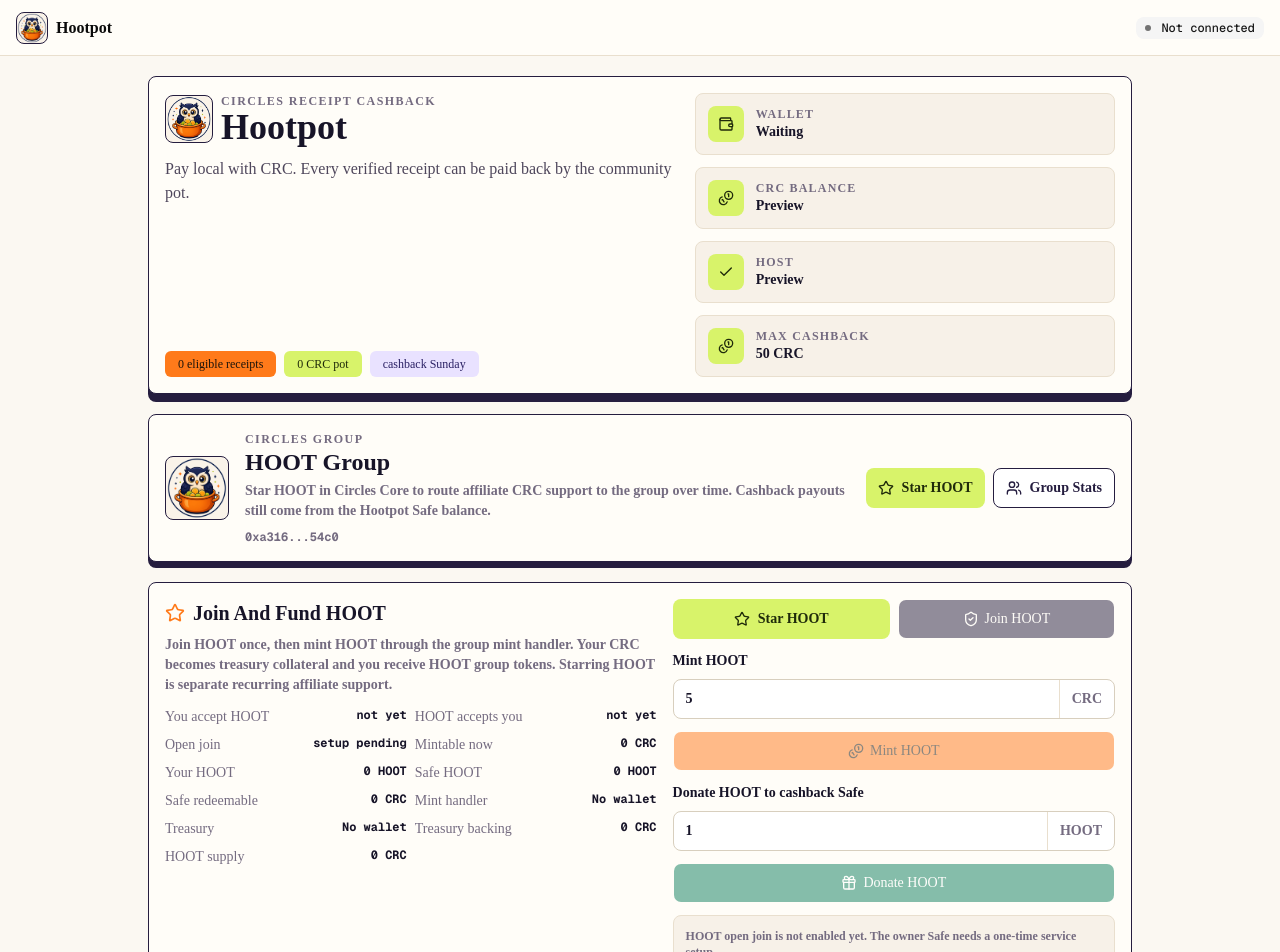
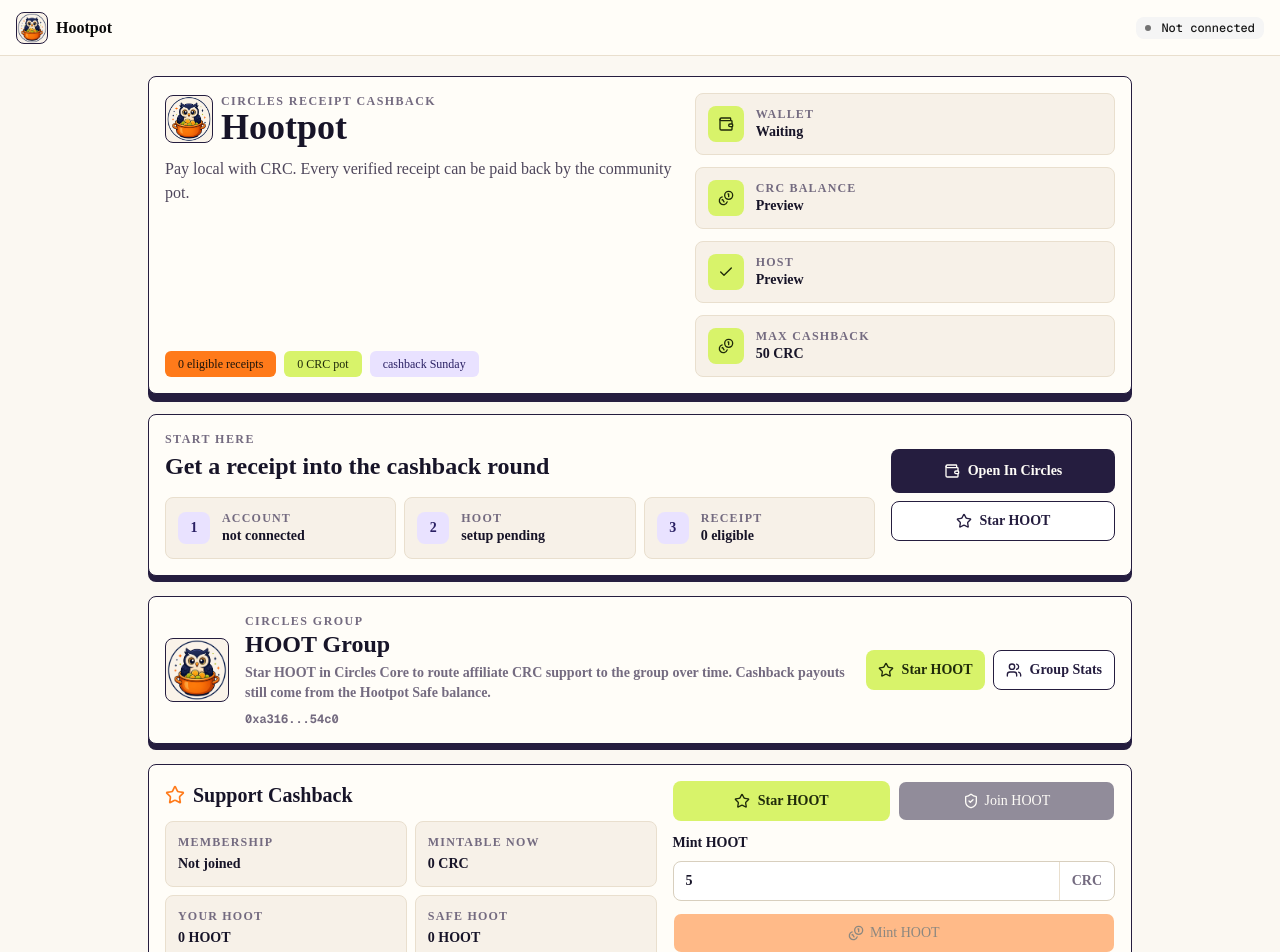
Before and after one commit to GiraeffleAeffle/hootpot, a Next.js app: page / in a window 1280 px wide. Shown: the top 952 px of the page. Built offline with nearby package versions, Linux system fonts and the light colour scheme; no server answers; the database is empty.

Commit message:
Clarify Hootpot onboarding flow

```diff
--- a/components/hootpot/HootpotApp.tsx
+++ b/components/hootpot/HootpotApp.tsx
@@ -548,6 +548,11 @@ export function HootpotApp() {
     group?.configuredOpenService ?? "",
   );
   const openJoinEnabled = Boolean(group?.openJoinEnabled);
+  const hootMembershipReady = Boolean(
+    supportState?.participantTrustsGroup && supportState?.groupTrustsParticipant,
+  );
+  const hasMintableSupport = isPositiveAtto(supportState?.maxMintableAtto);
+  const hasDonatableHoot = isPositiveAtto(supportState?.groupTokenBalanceAtto);
   const isGroupOwnerConnected =
     Boolean(address && group) &&
     address?.toLowerCase() === group?.owner.toLowerCase();
@@ -1471,6 +1476,102 @@ export function HootpotApp() {
         ) : null}
 
         <section className="grid gap-4 rounded-[8px] border border-[#251d3f] bg-[#fffdf8] p-4 shadow-[0_6px_0_#251d3f] md:grid-cols-[1fr_auto] md:items-center">
+          <div>
+            <p className="text-xs font-bold uppercase tracking-[0.12em] text-[#746b80]">
+              Start here
+            </p>
+            <h2 className="mt-1 text-2xl font-black leading-tight">
+              Get a receipt into the cashback round
+            </h2>
+            <div className="mt-4 grid gap-2 sm:grid-cols-3">
+              <FlowStep
+                index="1"
+                label="Account"
+                value={isConnected ? accountDisplayName(account, address) : "not connected"}
+                done={isConnected}
+              />
+              <FlowStep
+                index="2"
+                label="HOOT"
+                value={
+                  hootMembershipReady
+                    ? "joined"
+                    : openJoinEnabled
+                      ? "ready to join"
+                      : "setup pending"
+                }
+                done={hootMembershipReady}
+              />
+              <FlowStep
+                index="3"
+                label="Receipt"
+                value={`${eligibleTickets.length} eligible`}
+                done={eligibleTickets.length > 0}
+              />
+            </div>
+          </div>
+          <div className="grid gap-2 md:min-w-56">
+            {!isConnected ? (
+              <a
+                href="https://circles.gnosis.io/playground?url=https%3A%2F%2Fhootpot.vercel.app%2F"
+                className="inline-flex h-11 items-center justify-center gap-2 rounded-[8px] bg-[#251d3f] px-4 text-sm font-black text-[#fffdf8]"
+              >
+                <Wallet className="size-4" />
+                Open In Circles
+              </a>
+            ) : !hootMembershipReady ? (
+              <Button
+                type="button"
+                disabled={!isMiniappHost || !groupConfigured || isTrustingHoot}
+                onClick={joinHootGroup}
+                className="h-11 rounded-[8px] bg-[#251d3f] text-[#fffdf8] hover:bg-[#382b66]"
+              >
+                <ShieldCheck className="size-4" />
+                {isTrustingHoot ? "Joining..." : "Join HOOT"}
+              </Button>
+            ) : hasMintableSupport ? (
+              <Button
+                type="button"
+                disabled={!canSupportHoot}
+                onClick={supportHoot}
+                className="h-11 rounded-[8px] bg-[#ff7a1a] text-[#1c140b] hover:bg-[#ff8f3f]"
+              >
+                <Coins className="size-4" />
+                Mint HOOT
+              </Button>
+            ) : hasDonatableHoot ? (
+              <Button
+                type="button"
+                disabled={!canDonateHoot}
+                onClick={donateHootToPot}
+                className="h-11 rounded-[8px] bg-[#0d7f5f] text-white hover:bg-[#0b6b51]"
+              >
+                <Gift className="size-4" />
+                Donate HOOT
+              </Button>
+            ) : (
+              <a
+                href="#checkout"
+                className="inline-flex h-11 items-center justify-center gap-2 rounded-[8px] bg-[#251d3f] px-4 text-sm font-black text-[#fffdf8]"
+              >
+                <ReceiptText className="size-4" />
+                Create Receipt
+              </a>
+            )}
+            <a
+              href={GROUP_URL}
+              className={cn(
+                "inline-flex h-10 items-center justify-center gap-2 rounded-[8px] border border-[#251d3f] bg-white px-3 text-sm font-black text-[#251d3f]",
+                !groupConfigured && "pointer-events-none opacity-50",
+              )}
+            >
+              <Star className="size-4" />
+              Star HOOT
+            </a>
+          </div>
+        </section>
+
+        <section className="grid gap-4 rounded-[8px] border border-[#251d3f] bg-[#fffdf8] p-4 shadow-[0_6px_0_#251d3f] md:grid-cols-[1fr_auto] md:items-center">
           <div className="flex min-w-0 items-center gap-4">
             <span
               aria-hidden="true"
@@ -1524,14 +1625,45 @@ export function HootpotApp() {
           <div>
             <div className="flex items-center gap-2">
               <Star className="size-5 text-[#ff7a1a]" />
-              <h2 className="text-xl font-black">Join And Fund HOOT</h2>
-            </div>
-            <p className="mt-2 text-sm font-semibold leading-5 text-[#746b80]">
-              Join HOOT once, then mint HOOT through the group mint handler.
-              Your CRC becomes treasury collateral and you receive HOOT group
-              tokens. Starring HOOT is separate recurring affiliate support.
-            </p>
+              <h2 className="text-xl font-black">Support Cashback</h2>
+            </div>
             <div className="mt-3 grid gap-2 text-sm sm:grid-cols-2">
+              <SupportStat
+                label="Membership"
+                value={
+                  hootMembershipReady
+                    ? "Joined"
+                    : isLoadingSupport
+                      ? "Checking"
+                      : "Not joined"
+                }
+              />
+              <SupportStat
+                label="Mintable now"
+                value={`${formatAttoCrc(supportState?.maxMintableAtto)} CRC`}
+              />
+              <SupportStat
+                label="Your HOOT"
+                value={`${formatAttoCrc(supportState?.groupTokenBalanceAtto)} HOOT`}
+              />
+              <SupportStat
+                label="Safe HOOT"
+                value={`${formatAttoCrc(supportState?.potGroupTokenBalanceAtto)} HOOT`}
+              />
+              <SupportStat
+                label="Safe redeemable"
+                value={`${formatAttoCrc(supportState?.potMaxRedeemableAtto)} CRC`}
+              />
+              <SupportStat
+                label="Treasury backing"
+                value={formatCrcBalance(group?.treasuryBalanceCrc ?? 0)}
+              />
+            </div>
+            <details className="mt-3 rounded-[8px] border border-[#e9dfce] bg-[#f7f1e8] p-3 text-sm">
+              <summary className="cursor-pointer font-black text-[#251d3f]">
+                Group diagnostics
+              </summary>
+              <div className="mt-3 grid gap-2 sm:grid-cols-2">
                 <ProofRow
                   label="You accept HOOT"
                   value={
@@ -1563,22 +1695,6 @@ export function HootpotApp() {
                   }
                 />
                 <ProofRow
-                label="Mintable now"
-                value={`${formatAttoCrc(supportState?.maxMintableAtto)} CRC`}
-              />
-              <ProofRow
-                label="Your HOOT"
-                value={`${formatAttoCrc(supportState?.groupTokenBalanceAtto)} HOOT`}
-              />
-              <ProofRow
-                label="Safe HOOT"
-                value={`${formatAttoCrc(supportState?.potGroupTokenBalanceAtto)} HOOT`}
-              />
-              <ProofRow
-                label="Safe redeemable"
-                value={`${formatAttoCrc(supportState?.potMaxRedeemableAtto)} CRC`}
-              />
-              <ProofRow
                   label="Mint handler"
                   value={formatAddress(
                     supportState?.mintHandler ?? groupMintHandlerAddress ?? null,
@@ -1589,14 +1705,11 @@ export function HootpotApp() {
                   value={formatAddress(groupTreasuryAddress)}
                 />
                 <ProofRow
-                label="Treasury backing"
-                value={formatCrcBalance(group?.treasuryBalanceCrc ?? 0)}
-              />
-              <ProofRow
                   label="HOOT supply"
                   value={formatCrcBalance(group?.totalSupplyCrc ?? 0)}
                 />
               </div>
+            </details>
           </div>
           <div className="grid gap-3">
             <div className="grid grid-cols-2 gap-2">
@@ -1711,7 +1824,10 @@ export function HootpotApp() {
         )}
 
         <section className="grid gap-4 lg:grid-cols-[1fr_360px]">
-          <Card className="rounded-[8px] border-[#251d3f] bg-[#fffdf8] shadow-none ring-[#251d3f]">
+          <Card
+            id="checkout"
+            className="rounded-[8px] border-[#251d3f] bg-[#fffdf8] shadow-none ring-[#251d3f]"
+          >
             <CardHeader className="border-b border-[#e9dfce]">
               <div className="flex items-start justify-between gap-3">
                 <div>
@@ -2529,6 +2645,55 @@ function DrawMetric({ label, value }: { label: string; value: string }) {
   );
 }
 
+function FlowStep({
+  index,
+  label,
+  value,
+  done,
+}: {
+  index: string;
+  label: string;
+  value: string;
+  done: boolean;
+}) {
+  return (
+    <div
+      className={cn(
+        "flex items-center gap-3 rounded-[8px] border p-3",
+        done
+          ? "border-[#0d7f5f] bg-[#e7fbf4]"
+          : "border-[#e9dfce] bg-[#f7f1e8]",
+      )}
+    >
+      <span
+        className={cn(
+          "flex size-8 shrink-0 items-center justify-center rounded-[8px] text-sm font-black",
+          done ? "bg-[#0d7f5f] text-white" : "bg-[#e9e2ff] text-[#2a2064]",
+        )}
+      >
+        {done ? <Check className="size-4" /> : index}
+      </span>
+      <span className="min-w-0">
+        <span className="block text-xs font-bold uppercase tracking-[0.1em] text-[#746b80]">
+          {label}
+        </span>
+        <span className="block truncate text-sm font-black">{value}</span>
+      </span>
+    </div>
+  );
+}
+
+function SupportStat({ label, value }: { label: string; value: string }) {
+  return (
+    <div className="rounded-[8px] border border-[#e9dfce] bg-[#f7f1e8] p-3">
+      <p className="text-xs font-bold uppercase tracking-[0.1em] text-[#746b80]">
+        {label}
+      </p>
+      <p className="mt-1 truncate text-sm font-black">{value}</p>
+    </div>
+  );
+}
+
 function ProofRow({ label, value }: { label: string; value: string }) {
   return (
     <div className="flex items-start justify-between gap-3">
```
Lines whose indentation alone changed are shown as unchanged.
